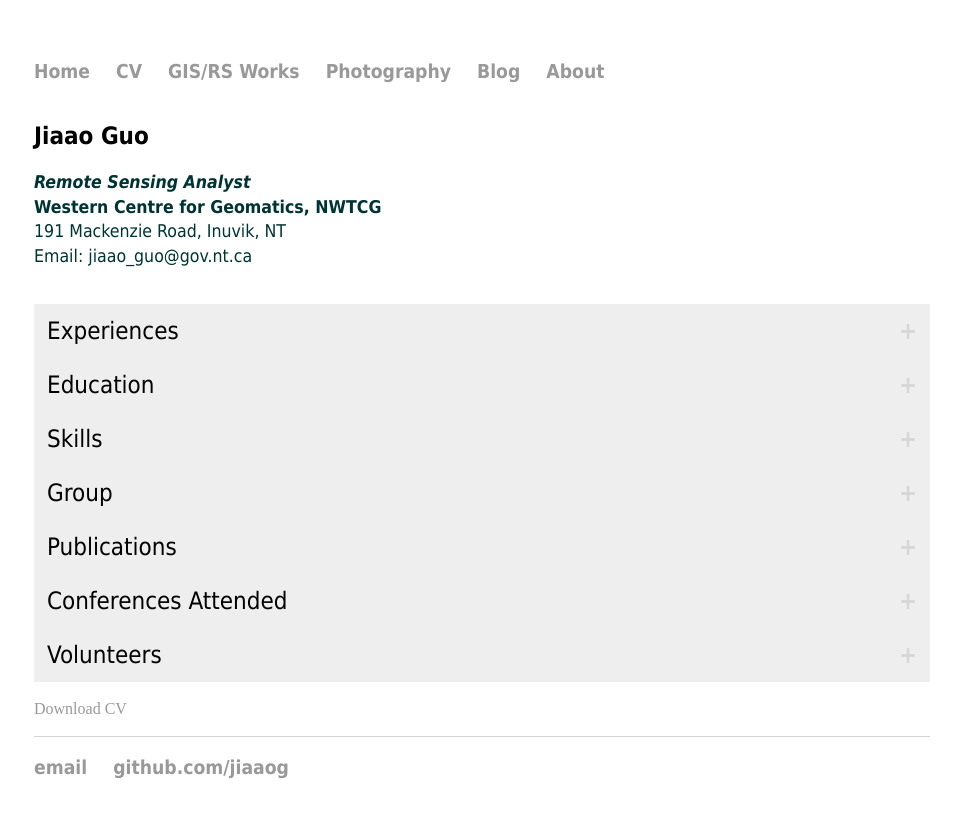
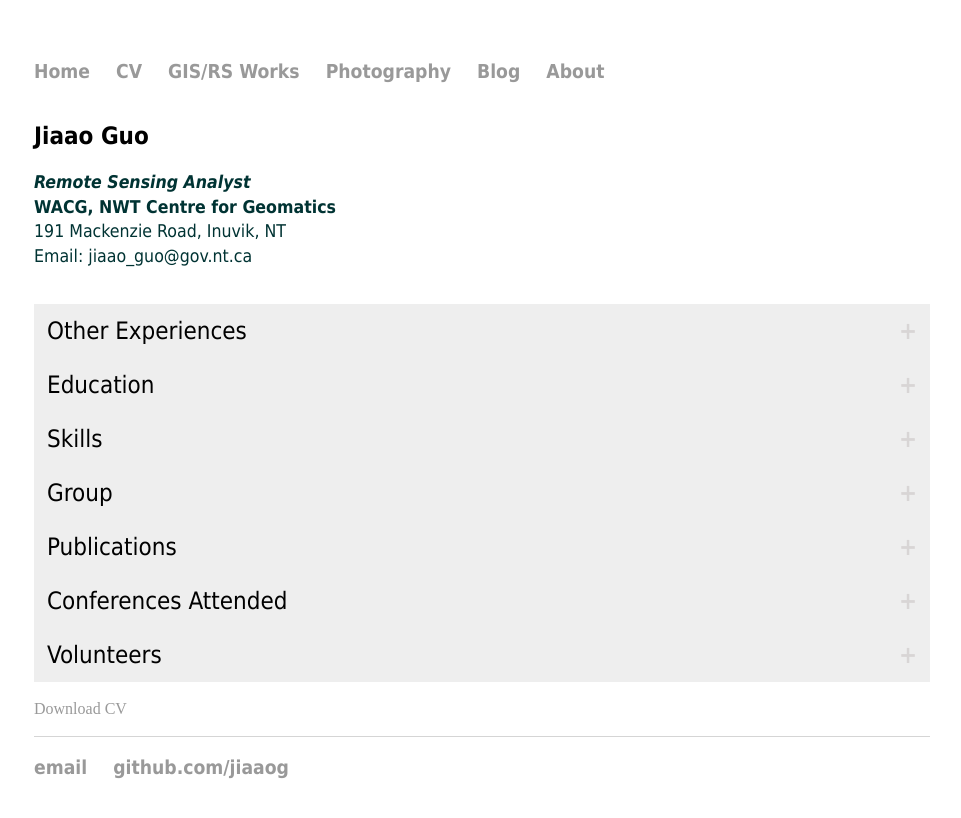
Before and after one commit to jiaaog/jiaaog.github.io, a Jekyll site: the page built from cv/index.html, in a window 1280 px wide. Shown: the top 818 px of the page, without its empty margins (158-1119 px from the left). Built offline with Jekyll 4.4.1, drawn with Linux system fonts in a browser that asks for light colours.

Commit message:
Update index.html

```diff
--- a/cv/index.html
+++ b/cv/index.html
@@ -7,23 +7,22 @@
 
 		<h2>Jiaao Guo</h2>
 		<p><strong><em>Remote Sensing Analyst</em></strong><br>
-		<strong>Western Centre for Geomatics, NWTCG</strong><br>
+		<strong>WACG, NWT Centre for Geomatics</strong><br>
 		191 Mackenzie Road, Inuvik, NT<br>
 		Email: jiaao_guo@gov.nt.ca<br>
 		</p>
 		<br>
-                <button class="accordion">Experiences</button>
+                <button class="accordion">Other Experiences</button>
                 <div class="panel">
-		<p style="margin-left:40px"><strong>RS Analyst, WACG - NWTCG</strong></p>
-			<p style="margin-left:50px"><em>  August 2020 – Current</em><br>
-                        </p>
+		<p style="margin-left:40px"><strong>Research Assistant, Canadian Mountain Assessment</strong></p>
+                        <p style="margin-left:50px"><em>July 2020 – Current</em><br>
+			o Developed / generate thematic maps for Canadian Mountain Assessment (CMA) initiative, a part of Canadian Mountain Network (CMN)</p>
 		<p style="margin-left:40px"><strong>Project Leader; Research Assistant, University of Calgary</strong></p>
-                        <p style="margin-left:50px"><em>December 2018 – Current</em><br>
+                        <p style="margin-left:50px"><em>December 2018 – July 2020</em><br>
                         o Developed / implement mapping “toolkit” for the Accelerating Implementation of Renewable Energy (AI-RE) project in Canmore, Alberta, funded by Quality Urban Energy Systems of tomorrow (QUEST)<br>
-			o Developed / generate thematic maps for Canadian Mountain Assessment (CMA) initiative, a part of Canadian Mountain Network (CMN)<br>
 			o Using GIS andspatial analysis to understand sidewalk-width patterns and generating web-mapping app for promiting a walkable and safe Calgary during the COVID-19 pandemic</p>
                 <p style="margin-left:40px"><strong>GIS Analyst, Family Medicine at Cumming School of Medicine, University of Calgary</strong></p>
-			<p style="margin-left:50px"><em>  December 2018 – Current</em><br>
+			<p style="margin-left:50px"><em>  December 2018 – February 2020</em><br>
                         o Developed and maintain a map of influenza outbreak in Alberta, Canada</p>
 
 		</div>
@@ -59,6 +58,9 @@
                 <div class="panel">
 		<p style="margin-left: 40px">Canadian Institute of Geomatics (CIG)<br>
 			&nbsp;&nbsp;<em>   2019 - Current</em>
+		</p>
+		<p style="margin-left: 40px">Canadian Mountain Network<br>
+			&nbsp;&nbsp;<em>   2020 - Current</em>
 		</p>
 		</div>
 
```
